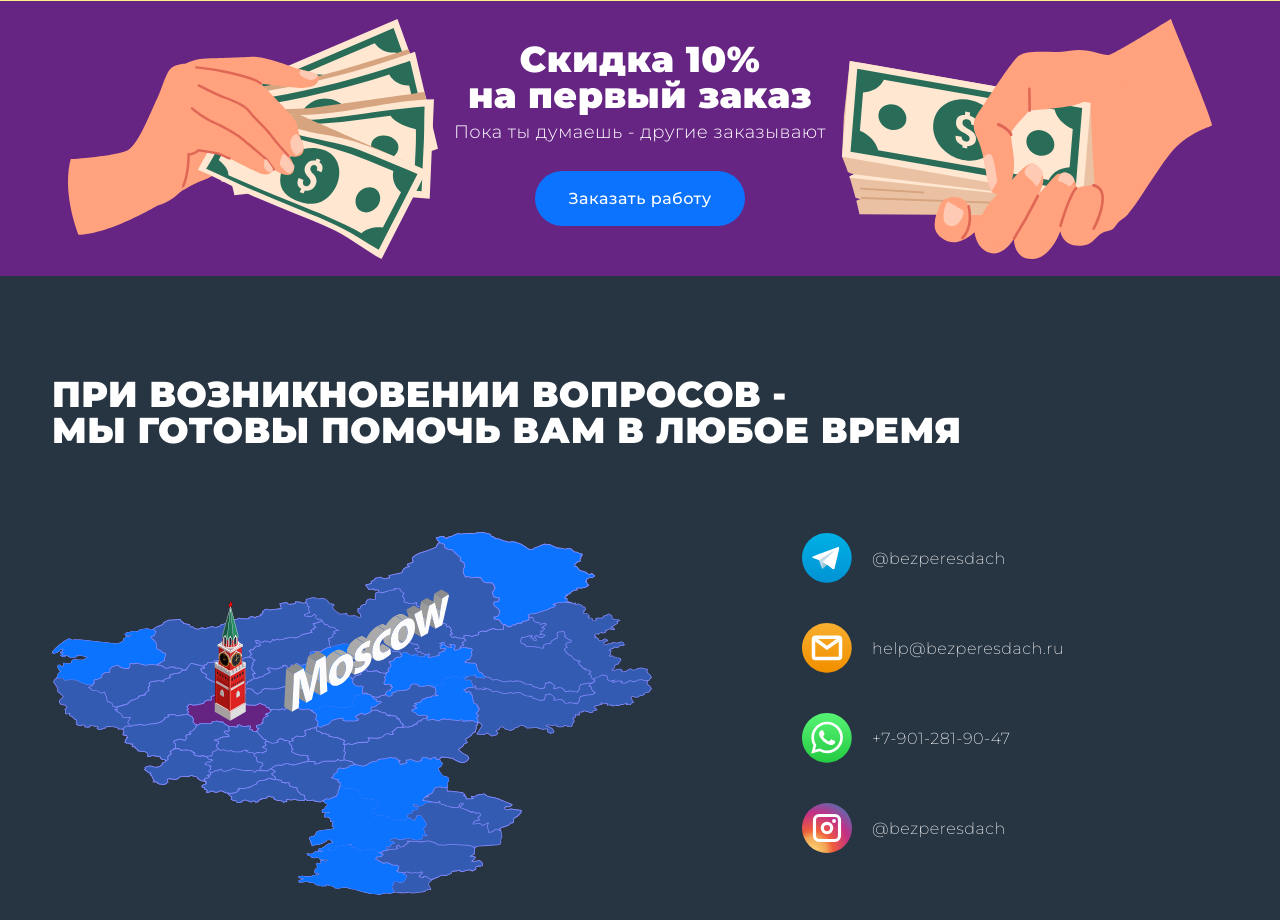
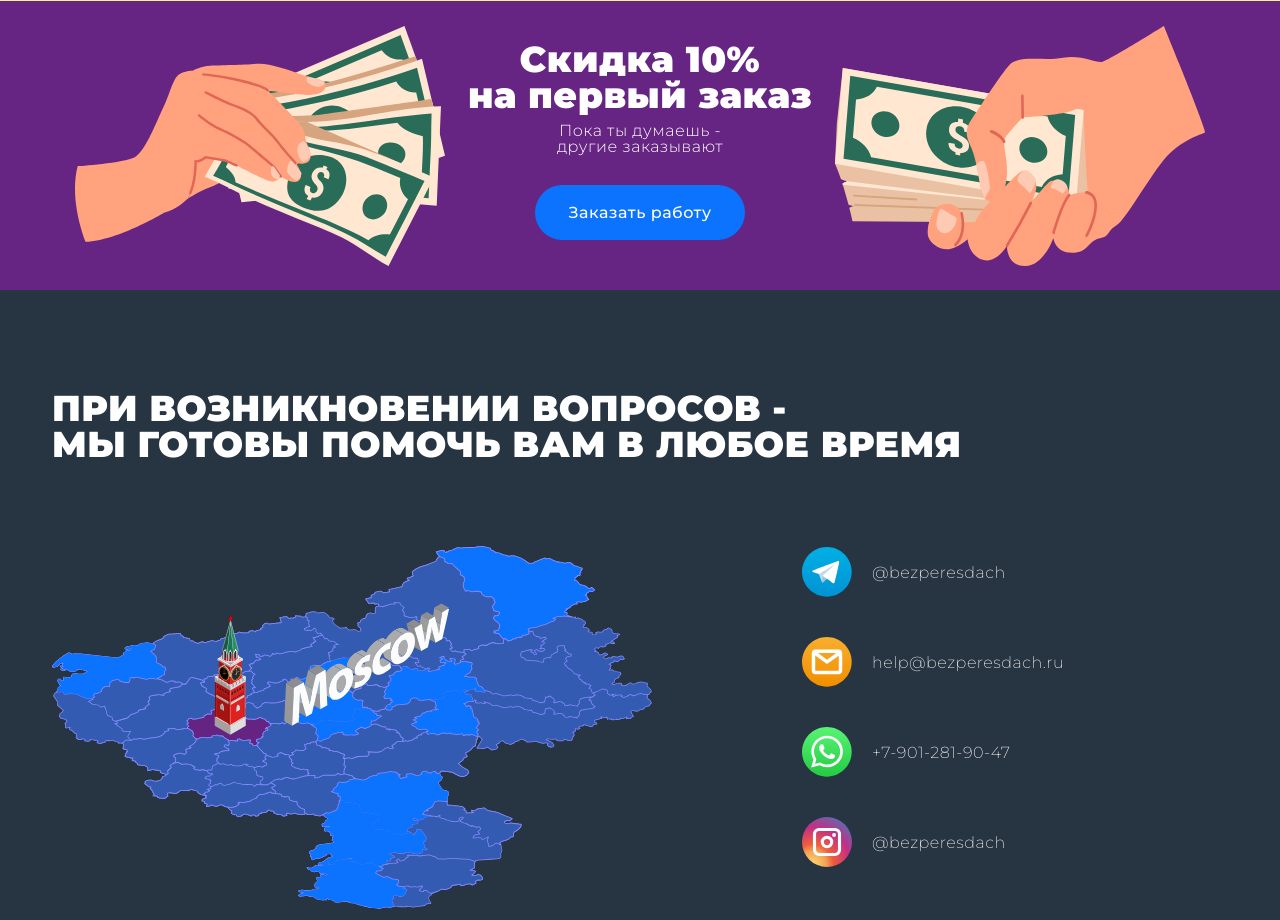
Before and after one commit to bezperesdach/bezperesdach_frontend, a Next.js app: page / in a window 1280 px wide. Shown: the part 3240-4160 px from the top of the page. Built offline with nearby package versions, Linux system fonts and the light colour scheme.

Commit message:
fix: edit bonus components (add <br>)

```diff
--- a/components/home-page/bonus/bonus.module.css
+++ b/components/home-page/bonus/bonus.module.css
@@ -43,7 +43,7 @@
 .bonus_block p {
   padding-bottom: 10px;
   color: white;
-  font-size: 18px;
+  font-size: 16px;
   font-style: normal;
   font-weight: 300;
   line-height: 100%;
--- a/components/home-page/bonus/bonus.tsx
+++ b/components/home-page/bonus/bonus.tsx
@@ -16,7 +16,9 @@ export const Bonus = () => {
         <h2>
           Скидка 10% <br></br> на первый заказ
         </h2>
-        <p>Пока ты думаешь - другие заказывают</p>
+        <p>
+          Пока ты думаешь - <br></br> другие заказывают
+        </p>
         <Link href="/order">
           <Button backgroundColor="#0b73fe" color="white">
             Заказать работу
```
